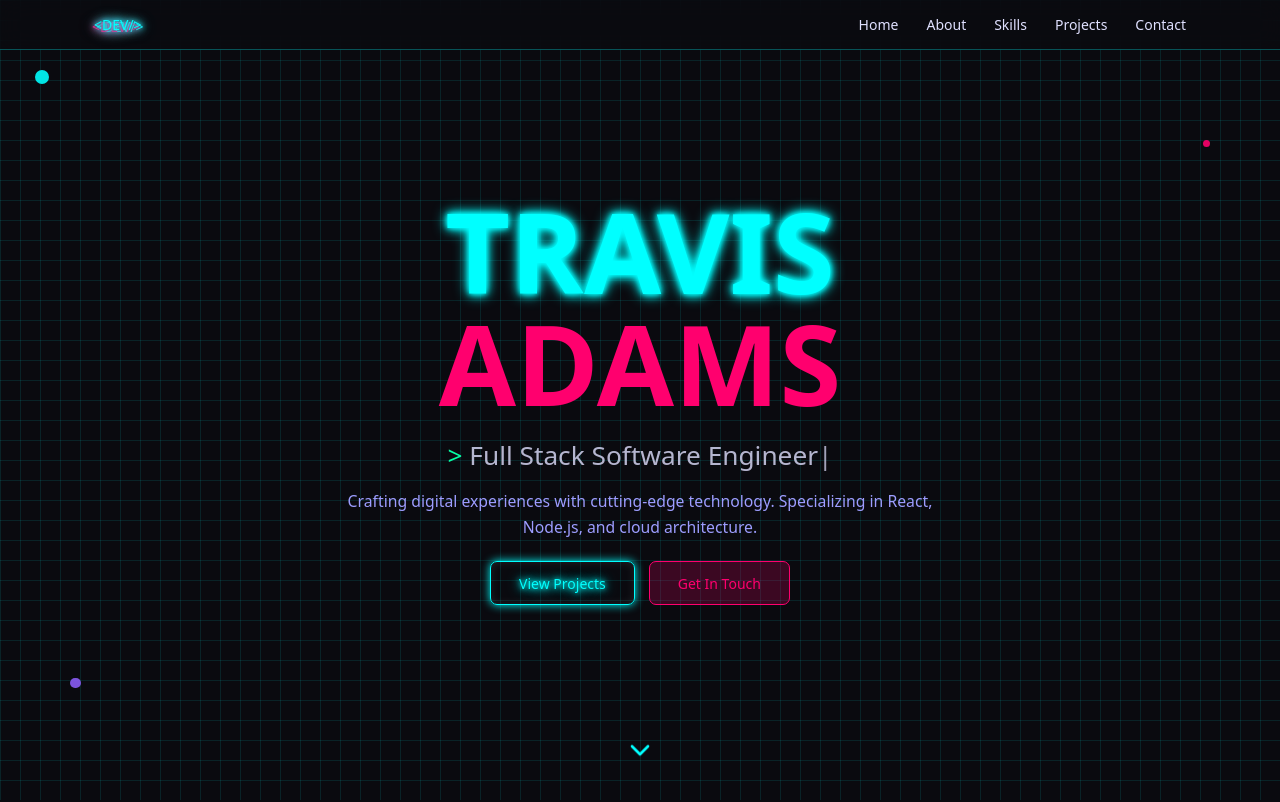
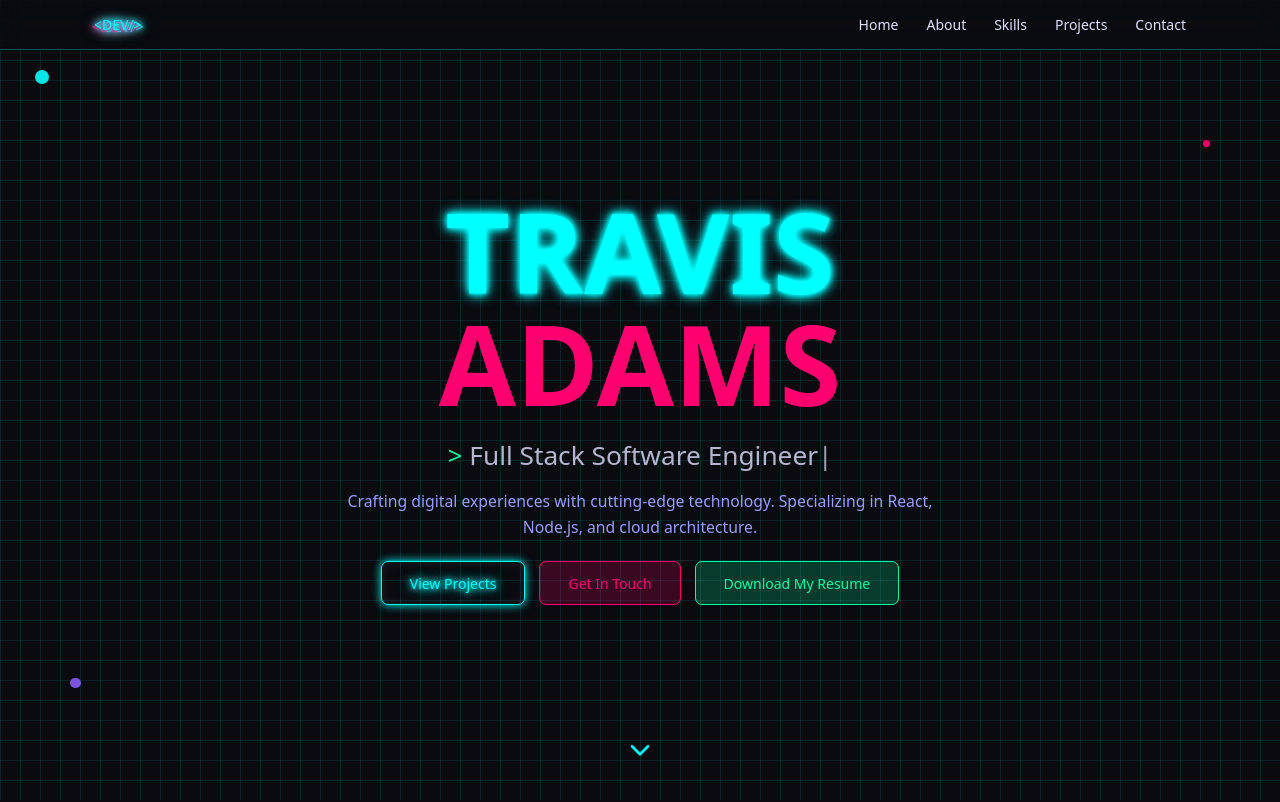
Before and after one commit to Travisaurus-Rex/portfolio, a Next.js app: page / in a window 1280 px wide. Shown: the top 802 px of the page. Built offline with nearby package versions, Linux system fonts and the light colour scheme.

Commit message:
add resume button to hero section

```diff
--- a/src/app/components/Hero.tsx
+++ b/src/app/components/Hero.tsx
@@ -25,6 +25,15 @@ export function Hero() {
     if (element) {
       element.scrollIntoView({ behavior: 'smooth' });
     }
+  };
+
+  const handleDownload = () => {
+    const link = document.createElement("a");
+    link.href = "/Travis_Adams_Resume.pdf";
+    link.download = "travis_adams_awesome_resume.pdf";
+    document.body.appendChild(link);
+    link.click();
+    link.remove();
   };
 
   return (
@@ -66,6 +75,12 @@ export function Hero() {
             >
               Get In Touch
             </button>
+            <button
+              onClick={handleDownload}
+              className="bg-neon-green/20 text-neon-green border border-neon-green px-8 py-3 rounded-lg hover:bg-neon-green/30 transition-all duration-300"
+            >
+              Download My Resume
+            </button>
           </div>
         </div>
 
```
